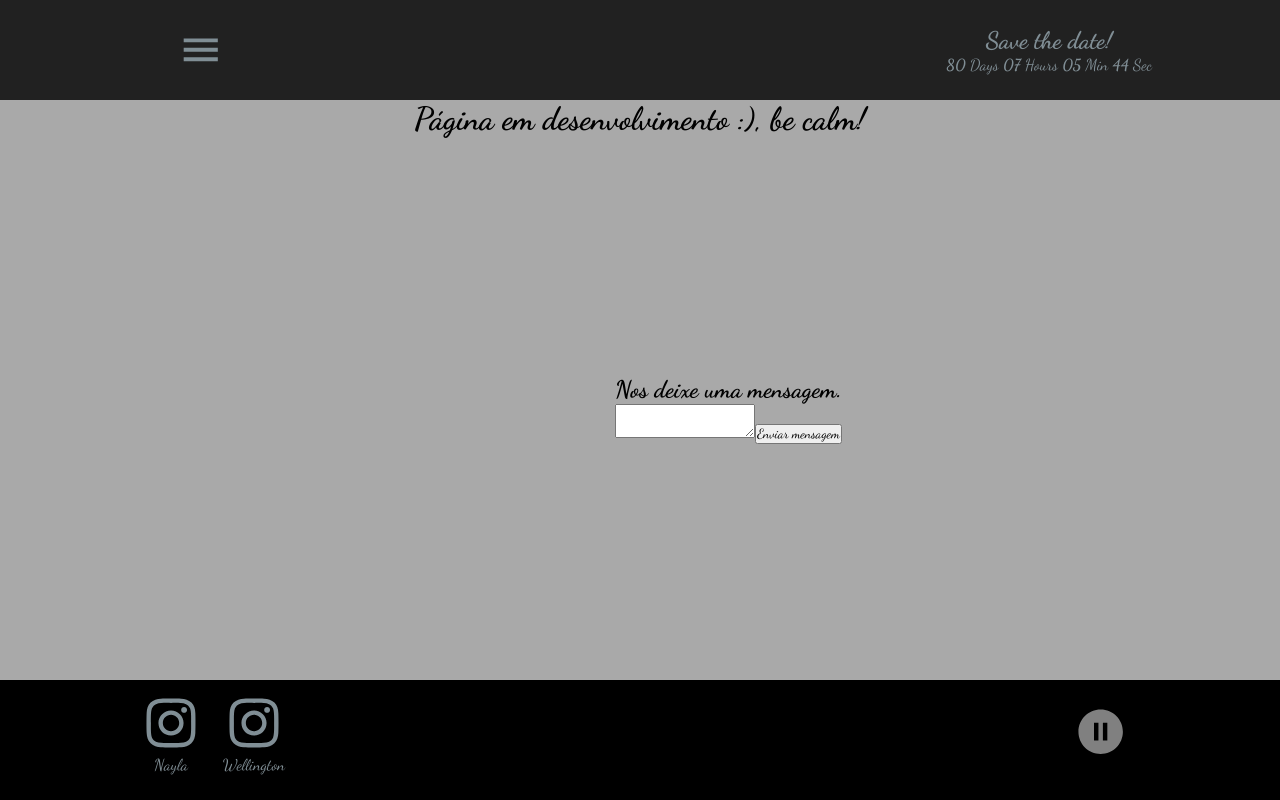
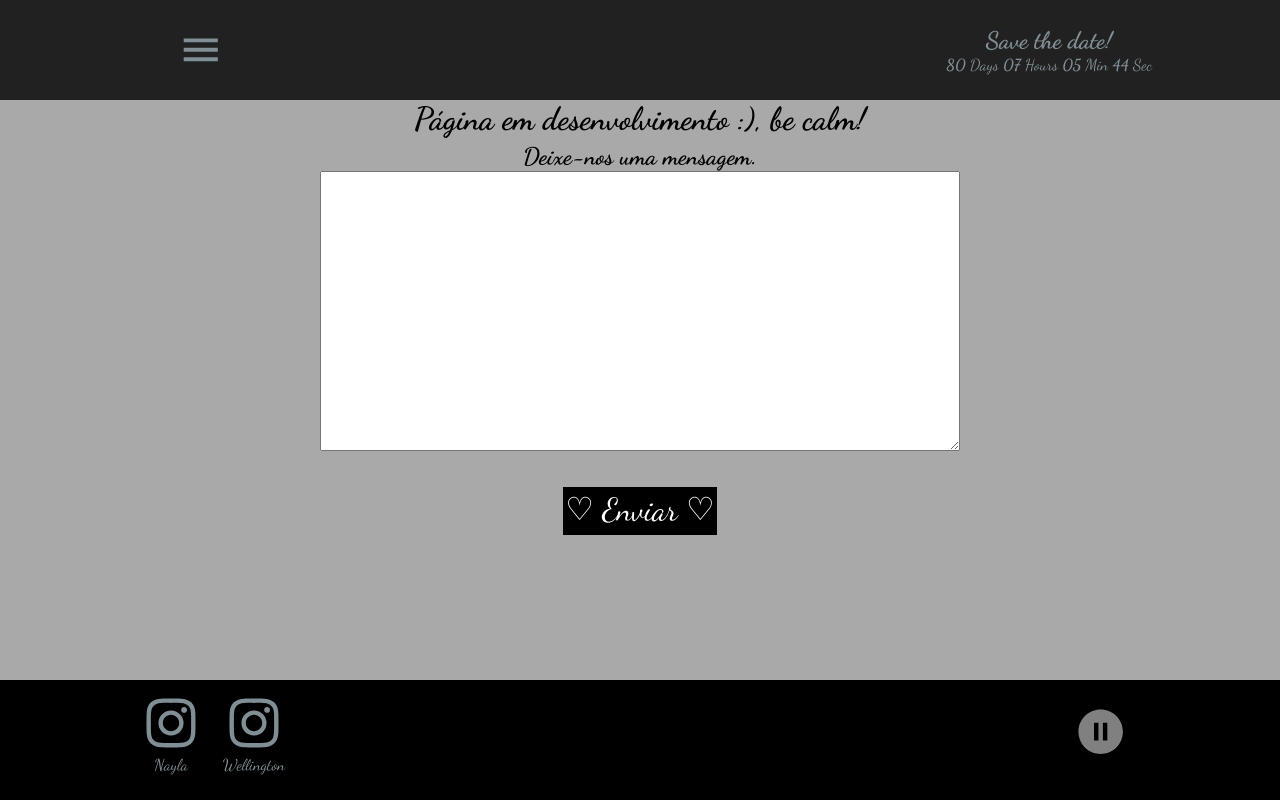
Before and after one commit to montagnini/save-the-date, a React (Create React App) app: page /message in a window 1280 px wide. Built offline with nearby package versions, Linux system fonts and the light colour scheme.

Commit message:
Adicionado modulo de mensagens

```diff
--- a/package.json
+++ b/package.json
@@ -5,6 +5,7 @@
   "dependencies": {
     "@material-ui/core": "^4.11.4",
     "@material-ui/icons": "^4.11.2",
+    "@material-ui/lab": "^4.0.0-alpha.58",
     "@material-ui/utils": "^4.11.2",
     "@testing-library/jest-dom": "^5.11.4",
     "@testing-library/react": "^11.1.0",
--- a/src/components/Drawer/Drawer.jsx
+++ b/src/components/Drawer/Drawer.jsx
@@ -6,7 +6,9 @@ export const DrawerXablau = ({ open, handleClose, drawer, onLinkClick }) => {
   return (
     <Drawer className="teste"open={open} onClose={handleClose}>
       {drawer.map((el) => (
-        <LinkDrawer link={el.link}
+        <LinkDrawer
+        key={el.label}
+        link={el.link}
         label={el.label}
         icon={el.icon}
         onLinkClick={onLinkClick}/>
--- a/src/components/LinkDrawer/LinkDrawer.jsx
+++ b/src/components/LinkDrawer/LinkDrawer.jsx
@@ -3,7 +3,7 @@ import { Link } from "react-router-dom";
 import Hands from "../../Images/hands.png";
 import "./LinkDrawer.css";
 
-export const LinkDrawer = ({ icon, label, link, onLinkClick }) => {
+export const LinkDrawer = ({ key, icon, label, link, onLinkClick }) => {
   let render = (
     <div className="div_link">
       <Icon>{icon}</Icon>
@@ -20,6 +20,7 @@ export const LinkDrawer = ({ icon, label, link, onLinkClick }) => {
   return (
     <div className={label === "EasterEgg" && "div_img"}>
       <Link
+        key={key}
         to={link}
         style={{ color: "black" }}
         onClick={() => onLinkClick(false)}
--- a/src/components/Message/Message.css
+++ b/src/components/Message/Message.css
@@ -1,7 +1,49 @@
 .main-content {
-  position: absolute;
-  top: 50%;
-  left: 50%;
-  margin: -25px 0 0 -25px;
+  margin: auto;
+  display: flex;
+  justify-content: center;
+  align-items: center;
+  flex-direction: column;
+  height: 50vh;
+  width: 50vw;
+}
 
+.text_area{
+  font-family: 'Roboto', sans-serif;
+  height: 35vh;
+  width: 50vw;
+  font-size: 3vh;
 }
+
+.button_form{
+  background: none repeat scroll 0 0 transparent;
+  border: solid black 1px;
+  border-radius: 25;
+  border-spacing: 2;
+  font-family: "Dancing Script", cursive;
+  font-size: 16px;
+  font-weight: normal;
+  line-height: 1.42rem;
+  list-style: none outside none;
+  margin: 0;
+  padding: 0;
+  text-align: left;
+  text-decoration: none;
+  text-indent: 0;
+
+  font-size: 4vh;
+
+  height: 6vh;
+  width: 12vw;
+  text-align: center;
+  margin-top: 5%;
+
+ background:black;
+ color: white;
+}
+
+.button_form:hover{
+  cursor: pointer;
+  background: #b71c1c;
+  transition: all 350ms cubic-bezier(0.4, 0, 0.2, 1) 0ms;
+}
--- a/src/components/Message/Message.js
+++ b/src/components/Message/Message.js
@@ -1,22 +1,76 @@
 import { useState } from "react";
+import { Spinner } from "../Spinner/Spinner";
+import Snackbar from '@material-ui/core/Snackbar';
+import MuiAlert from '@material-ui/lab/Alert';
+import axios from "axios";
 import "./Message.css";
 
 export function Message() {
   const [value, setValue] = useState("");
+  const [loadingState, setLoadingState] = useState(false);
+  const [open, setOpen] = useState(false);
+
+  function Alert(props) {
+    return <MuiAlert elevation={6} variant="filled" {...props} />;
+  }
+
+  const handleClose = (event, reason) => {
+    if (reason === 'clickaway') {
+      return;
+    }
+
+    setOpen(false);
+  };
+
+  const changeTextHandler = (event) => {
+    setValue(event.target.value);
+  };
+
+  const sendMessageHandler = () => {
+    //Define o estado 'carregando' como verdadeiro.
+    setLoadingState(true);
+    console.log(value);
+
+    axios
+      .post(
+        "https://save-the-date-51906-default-rtdb.firebaseio.com/messages.json",
+        { value: value }
+      )
+      .then((response) => {
+        setLoadingState(false);
+        setOpen(true);
+        setValue("");
+      })
+      .catch((error) => {
+        console.log(error.value);
+      });
+  };
+
   return (
     <div className="main-content">
-      <h2>Nos deixe uma mensagem.</h2>
-      <form>
-        <textarea
-          type="text"
-          placeholder=""
-          draggable={false}
-          resizable={false}
-        >
-          {value}
-        </textarea>
-        <button type="submit">Enviar mensagem</button>
-      </form>
+      {loadingState ? (
+        <Spinner />
+      ) : (
+        <div>
+          <h2>Deixe-nos uma mensagem.</h2>
+          <textarea
+            className="text_area"
+            type="text"
+            placeholder=""
+            value={value}
+            onChange={changeTextHandler}
+          />
+          <button className="button_form" onClick={sendMessageHandler}>
+            ♡ Enviar ♡
+          </button>
+        </div>
+      )}
+
+        <Snackbar open={open} autoHideDuration={6000} onClose={handleClose}>
+        <Alert onClose={handleClose} severity="success">
+          Mensagem enviada com sucesso, agradecemos o seu carinho ♡
+        </Alert>
+      </Snackbar>
     </div>
   );
 }
--- /dev/null
+++ b/src/components/Spinner/Spinner.js
@@ -0,0 +1,82 @@
+import React from 'react';
+import styled from 'styled-components';
+
+const Loader = styled.div`
+
+  margin: 100px auto;
+  font-size: 25px;
+  width: 1em;
+  height: 1em;
+  border-radius: 50%;
+  position: relative;
+  text-indent: -9999em;
+  -webkit-animation: load5 1.1s infinite ease;
+  animation: load5 1.1s infinite ease;
+  -webkit-transform: translateZ(0);
+  -ms-transform: translateZ(0);
+  transform: translateZ(0);
+
+@-webkit-keyframes load5 {
+  0%,
+  100% {
+    box-shadow: 0em -2.6em 0em 0em #703b09, 1.8em -1.8em 0 0em rgba(112,59,9, 0.2), 2.5em 0em 0 0em rgba(112,59,9, 0.2), 1.75em 1.75em 0 0em rgba(112,59,9, 0.2), 0em 2.5em 0 0em rgba(112,59,9, 0.2), -1.8em 1.8em 0 0em rgba(112,59,9, 0.2), -2.6em 0em 0 0em rgba(112,59,9, 0.5), -1.8em -1.8em 0 0em rgba(112,59,9, 0.7);
+  }
+  12.5% {
+    box-shadow: 0em -2.6em 0em 0em rgba(112,59,9, 0.7), 1.8em -1.8em 0 0em #703b09, 2.5em 0em 0 0em rgba(112,59,9, 0.2), 1.75em 1.75em 0 0em rgba(112,59,9, 0.2), 0em 2.5em 0 0em rgba(112,59,9, 0.2), -1.8em 1.8em 0 0em rgba(112,59,9, 0.2), -2.6em 0em 0 0em rgba(112,59,9, 0.2), -1.8em -1.8em 0 0em rgba(112,59,9, 0.5);
+  }
+  25% {
+    box-shadow: 0em -2.6em 0em 0em rgba(112,59,9, 0.5), 1.8em -1.8em 0 0em rgba(112,59,9, 0.7), 2.5em 0em 0 0em #703b09, 1.75em 1.75em 0 0em rgba(112,59,9, 0.2), 0em 2.5em 0 0em rgba(112,59,9, 0.2), -1.8em 1.8em 0 0em rgba(112,59,9, 0.2), -2.6em 0em 0 0em rgba(112,59,9, 0.2), -1.8em -1.8em 0 0em rgba(112,59,9, 0.2);
+  }
+  37.5% {
+    box-shadow: 0em -2.6em 0em 0em rgba(112,59,9, 0.2), 1.8em -1.8em 0 0em rgba(112,59,9, 0.5), 2.5em 0em 0 0em rgba(112,59,9, 0.7), 1.75em 1.75em 0 0em #703b09, 0em 2.5em 0 0em rgba(112,59,9, 0.2), -1.8em 1.8em 0 0em rgba(112,59,9, 0.2), -2.6em 0em 0 0em rgba(112,59,9, 0.2), -1.8em -1.8em 0 0em rgba(112,59,9, 0.2);
+  }
+  50% {
+    box-shadow: 0em -2.6em 0em 0em rgba(112,59,9, 0.2), 1.8em -1.8em 0 0em rgba(112,59,9, 0.2), 2.5em 0em 0 0em rgba(112,59,9, 0.5), 1.75em 1.75em 0 0em rgba(112,59,9, 0.7), 0em 2.5em 0 0em #703b09, -1.8em 1.8em 0 0em rgba(112,59,9, 0.2), -2.6em 0em 0 0em rgba(112,59,9, 0.2), -1.8em -1.8em 0 0em rgba(112,59,9, 0.2);
+  }
+  62.5% {
+    box-shadow: 0em -2.6em 0em 0em rgba(112,59,9, 0.2), 1.8em -1.8em 0 0em rgba(112,59,9, 0.2), 2.5em 0em 0 0em rgba(112,59,9, 0.2), 1.75em 1.75em 0 0em rgba(112,59,9, 0.5), 0em 2.5em 0 0em rgba(112,59,9, 0.7), -1.8em 1.8em 0 0em #703b09, -2.6em 0em 0 0em rgba(112,59,9, 0.2), -1.8em -1.8em 0 0em rgba(112,59,9, 0.2);
+  }
+  75% {
+    box-shadow: 0em -2.6em 0em 0em rgba(112,59,9, 0.2), 1.8em -1.8em 0 0em rgba(112,59,9, 0.2), 2.5em 0em 0 0em rgba(112,59,9, 0.2), 1.75em 1.75em 0 0em rgba(112,59,9, 0.2), 0em 2.5em 0 0em rgba(112,59,9, 0.5), -1.8em 1.8em 0 0em rgba(112,59,9, 0.7), -2.6em 0em 0 0em #703b09, -1.8em -1.8em 0 0em rgba(112,59,9, 0.2);
+  }
+  87.5% {
+    box-shadow: 0em -2.6em 0em 0em rgba(112,59,9, 0.2), 1.8em -1.8em 0 0em rgba(112,59,9, 0.2), 2.5em 0em 0 0em rgba(112,59,9, 0.2), 1.75em 1.75em 0 0em rgba(112,59,9, 0.2), 0em 2.5em 0 0em rgba(112,59,9, 0.2), -1.8em 1.8em 0 0em rgba(112,59,9, 0.5), -2.6em 0em 0 0em rgba(112,59,9, 0.7), -1.8em -1.8em 0 0em #703b09;
+  }
+}
+@keyframes load5 {
+  0%,
+  100% {
+    box-shadow: 0em -2.6em 0em 0em #703b09, 1.8em -1.8em 0 0em rgba(112,59,9, 0.2), 2.5em 0em 0 0em rgba(112,59,9, 0.2), 1.75em 1.75em 0 0em rgba(112,59,9, 0.2), 0em 2.5em 0 0em rgba(112,59,9, 0.2), -1.8em 1.8em 0 0em rgba(112,59,9, 0.2), -2.6em 0em 0 0em rgba(112,59,9, 0.5), -1.8em -1.8em 0 0em rgba(112,59,9, 0.7);
+  }
+  12.5% {
+    box-shadow: 0em -2.6em 0em 0em rgba(112,59,9, 0.7), 1.8em -1.8em 0 0em #703b09, 2.5em 0em 0 0em rgba(112,59,9, 0.2), 1.75em 1.75em 0 0em rgba(112,59,9, 0.2), 0em 2.5em 0 0em rgba(112,59,9, 0.2), -1.8em 1.8em 0 0em rgba(112,59,9, 0.2), -2.6em 0em 0 0em rgba(112,59,9, 0.2), -1.8em -1.8em 0 0em rgba(112,59,9, 0.5);
+  }
+  25% {
+    box-shadow: 0em -2.6em 0em 0em rgba(112,59,9, 0.5), 1.8em -1.8em 0 0em rgba(112,59,9, 0.7), 2.5em 0em 0 0em #703b09, 1.75em 1.75em 0 0em rgba(112,59,9, 0.2), 0em 2.5em 0 0em rgba(112,59,9, 0.2), -1.8em 1.8em 0 0em rgba(112,59,9, 0.2), -2.6em 0em 0 0em rgba(112,59,9, 0.2), -1.8em -1.8em 0 0em rgba(112,59,9, 0.2);
+  }
+  37.5% {
+    box-shadow: 0em -2.6em 0em 0em rgba(112,59,9, 0.2), 1.8em -1.8em 0 0em rgba(112,59,9, 0.5), 2.5em 0em 0 0em rgba(112,59,9, 0.7), 1.75em 1.75em 0 0em #703b09, 0em 2.5em 0 0em rgba(112,59,9, 0.2), -1.8em 1.8em 0 0em rgba(112,59,9, 0.2), -2.6em 0em 0 0em rgba(112,59,9, 0.2), -1.8em -1.8em 0 0em rgba(112,59,9, 0.2);
+  }
+  50% {
+    box-shadow: 0em -2.6em 0em 0em rgba(112,59,9, 0.2), 1.8em -1.8em 0 0em rgba(112,59,9, 0.2), 2.5em 0em 0 0em rgba(112,59,9, 0.5), 1.75em 1.75em 0 0em rgba(112,59,9, 0.7), 0em 2.5em 0 0em #703b09, -1.8em 1.8em 0 0em rgba(112,59,9, 0.2), -2.6em 0em 0 0em rgba(112,59,9, 0.2), -1.8em -1.8em 0 0em rgba(112,59,9, 0.2);
+  }
+  62.5% {
+    box-shadow: 0em -2.6em 0em 0em rgba(112,59,9, 0.2), 1.8em -1.8em 0 0em rgba(112,59,9, 0.2), 2.5em 0em 0 0em rgba(112,59,9, 0.2), 1.75em 1.75em 0 0em rgba(112,59,9, 0.5), 0em 2.5em 0 0em rgba(112,59,9, 0.7), -1.8em 1.8em 0 0em #703b09, -2.6em 0em 0 0em rgba(112,59,9, 0.2), -1.8em -1.8em 0 0em rgba(112,59,9, 0.2);
+  }
+  75% {
+    box-shadow: 0em -2.6em 0em 0em rgba(112,59,9, 0.2), 1.8em -1.8em 0 0em rgba(112,59,9, 0.2), 2.5em 0em 0 0em rgba(112,59,9, 0.2), 1.75em 1.75em 0 0em rgba(112,59,9, 0.2), 0em 2.5em 0 0em rgba(112,59,9, 0.5), -1.8em 1.8em 0 0em rgba(112,59,9, 0.7), -2.6em 0em 0 0em #703b09, -1.8em -1.8em 0 0em rgba(112,59,9, 0.2);
+  }
+  87.5% {
+    box-shadow: 0em -2.6em 0em 0em rgba(112,59,9, 0.2), 1.8em -1.8em 0 0em rgba(112,59,9, 0.2), 2.5em 0em 0 0em rgba(112,59,9, 0.2), 1.75em 1.75em 0 0em rgba(112,59,9, 0.2), 0em 2.5em 0 0em rgba(112,59,9, 0.2), -1.8em 1.8em 0 0em rgba(112,59,9, 0.5), -2.6em 0em 0 0em rgba(112,59,9, 0.7), -1.8em -1.8em 0 0em #703b09;
+  }
+}
+
+`;
+
+export const Spinner = props => {
+
+    return (
+        <Loader>Loading ...</Loader>
+
+    );
+};
```
Also changed, not shown: public/index.html (+3 -23 lines), src/setupTests.js (deleted, +0 -5 lines), 1 other file (tests, documents, lock files or other folders).
